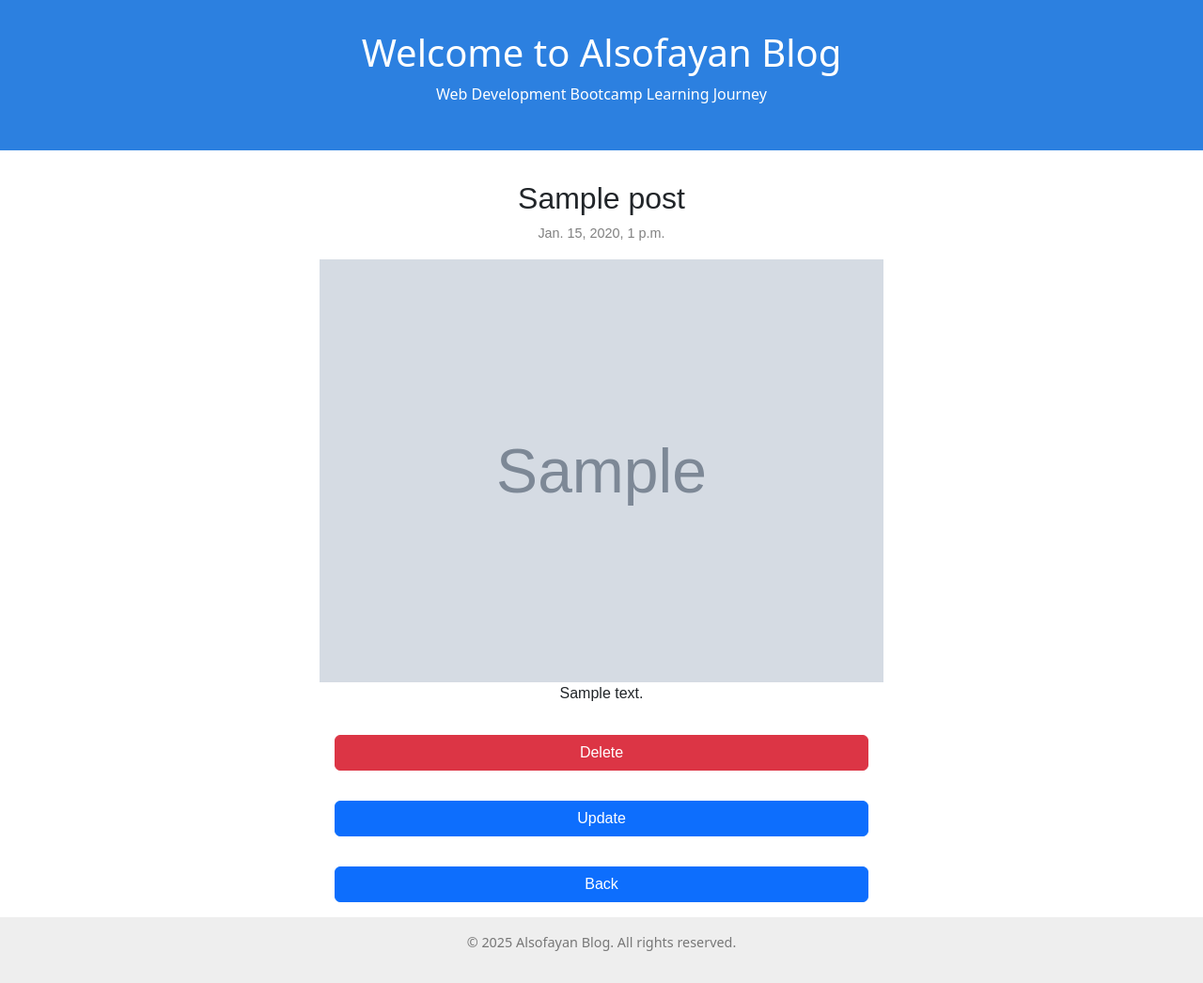
After one commit to T-Python-25-June-15/LAB-ORM-1, a Django app: page /details/1/ in a window 1280 px wide. The commit adds this page. Shown: the whole page at 94% size. Run offline with Django 5.2, Linux system fonts and the light colour scheme; tables that the repository leaves empty hold one stand-in row (values such as "Sample post"); grey boxes marked "Sample" are stand-in pictures.

Commit message:
user can see post datils, update and delete

```diff
--- a/Blogger/main/static/css/style.css
+++ b/Blogger/main/static/css/style.css
@@ -27,11 +27,11 @@ header {
     box-shadow: 0 0 8px rgba(0, 0, 0, 0.1);
 }
 
-.post h2 {
+.details-container h2 {
     margin-top: 0;
 }
 
-.post .date {
+.date {
   color: gray;
   font-size: 0.9rem;
 }
@@ -61,3 +61,36 @@ footer {
   width: 600px;
   margin: 0 auto;
 }
+
+.details-container {
+  display: flex;
+  flex-direction: column;
+  text-align: center;
+  font-family: Arial, Helvetica, sans-serif;
+  width: 600px;
+  margin: 0 auto;
+  padding-top: 2rem;
+}
+
+.details-container p {
+  max-width: 600px;
+  word-wrap: break-word;
+}
+
+
+.update-container {
+  display: flex;
+  flex-direction: column;
+  text-align: center;
+  font-family: Arial, Helvetica, sans-serif;
+  width: 600px;
+  margin: 0 auto;
+  gap: 0.5rem;
+  padding-top: 2rem;
+
+}
+
+.update-container img {
+  width: 500px;
+  margin: 1rem 1rem;
+}
--- a/Blogger/main/templates/base.html
+++ b/Blogger/main/templates/base.html
@@ -6,6 +6,9 @@
     <meta name="viewport" content="width=device-width, initial-scale=1.0">
     <link rel="stylesheet" href="{% static 'css/style.css'%}">
     <link href="https://cdn.jsdelivr.net/npm/bootstrap@5.3.2/dist/css/bootstrap.min.css" rel="stylesheet">
+    <!-- Bootstrap CSS -->
+<link href="https://cdn.jsdelivr.net/npm/bootstrap@5.3.3/dist/css/bootstrap.min.css" rel="stylesheet">
+
 
     <title>{% block title %} {% endblock %}</title>
 </head>
@@ -23,6 +26,8 @@
     <footer>
         <p>&copy; 2025 Alsofayan Blog. All rights reserved.</p>
     </footer>
+<!-- Bootstrap Bundle with Popper (JS) -->
+<script src="https://cdn.jsdelivr.net/npm/bootstrap@5.3.3/dist/js/bootstrap.bundle.min.js"></script>
 
 </body>
 </html>
--- /dev/null
+++ b/Blogger/main/templates/details.html
@@ -0,0 +1,47 @@
+{% extends 'base.html'%}
+
+{% block title %} Details {% endblock %}
+
+{% block main %}
+
+
+
+<div class="d-flex justify-content-center align-items-center" style="min-height: 80vh;">
+    <div class="details-container">
+        <h2> {{post.title}} </h2>
+        <p class="date"> {{post.published_at}} </p>
+        <img src="{{post.image.url}}" >
+        <p> {{post.content}} </p>
+
+
+        <button type="button" class="btn btn-danger m-3" data-bs-toggle="modal" data-bs-target="#exampleModal">Delete</button>
+        <a href="{% url 'main:update_view' post.id%}" class="btn btn-primary m-3">Update</a>
+        <a href="/" class="btn btn-primary m-3">Back</a>
+
+    </div>
+
+
+    </div>
+
+
+
+
+<!-- Modal -->
+<div class="modal fade" id="exampleModal" tabindex="-1" aria-labelledby="exampleModalLabel" aria-hidden="true">
+  <div class="modal-dialog">
+    <div class="modal-content">
+      <div class="modal-header">
+        <h1 class="modal-title fs-5" id="exampleModalLabel">Delete Post</h1>
+        <button type="button" class="btn-close" data-bs-dismiss="modal" aria-label="Close"></button>
+      </div>
+      <div class="modal-body">
+        Please confirm the deletion of "{{post.title}}".
+      </div>
+      <div class="modal-footer">
+        <button type="button" class="btn btn-secondary" data-bs-dismiss="modal">Close</button>
+        <a href="{% url 'main:delete_view' post.id%}" class="btn btn-danger m-3">Delete</a>
+      </div>
+    </div>
+  </div>
+</div>
+{% endblock %}
--- a/Blogger/main/urls.py
+++ b/Blogger/main/urls.py
@@ -6,4 +6,7 @@ app_name = 'main'
 urlpatterns = [
     path('', views.home_view, name='home_view'),
     path('add/post/', views.add_view, name='add_view'),
+    path('details/<post_id>/', views.detail_view, name='detail_view'),
+    path('update/<post_id>/', views.update_view, name='update_view'),
+    path('delete/<post_id>/', views.delete_view, name='delete_view'),
 ]
--- a/Blogger/main/views.py
+++ b/Blogger/main/views.py
@@ -41,3 +41,34 @@ def add_view (request:HttpRequest):
             return redirect('main:home_view')
 
     return render(request, 'add.html', {"now":timezone.now()})
+
+def detail_view(request:HttpRequest, post_id:int):
+
+    post = Post.objects.get(pk=post_id)
+
+    return render(request, "details.html", {"post":post})
+
+
+def update_view(request:HttpRequest, post_id:int):
+
+    post = Post.objects.get(pk=post_id)
+
+    if request.method == 'POST':
+        post.title = request.POST['title']
+        post.content = request.POST['content']
+        post.published_at = request.POST['published_at']
+
+        if "image" in request.FILES: post.image = request.FILES["image"]
+        post.save()
+
+        return redirect("main:detail_view", post_id = post.id)
+
+
+    return render(request, "update.html", {"post":post})
+
+def delete_view(request:HttpRequest, post_id:int):
+
+    post = Post.objects.get(pk=post_id)
+    post.delete()
+
+    return redirect("main:home_view")
```
Also changed, not shown: Blogger/main/templates/home.html (+4 -5 lines), Blogger/main/templates/update.html (added, +41 -0 lines), Blogger/main/templates/add.html (line endings or trailing spaces), Blogger/media/images/Screenshot_2024-11-23_135322.png (added), Blogger/media/images/Screenshot_2024-11-23_140341.png (added), Blogger/media/images/Screenshot_2024-12-18_221114.png (added), Blogger/media/images/Screenshot_2024-12-18_221325.png (added), Blogger/media/images/web.png (added), Blogger/media/images/web_WGlbJJy.png (added), Blogger/media/images/web_sHrVgcd.png (added), Blogger/media/images/web_tcRSVtB.png (added), Blogger/media/images/web_zyiNNYf.png (added).
